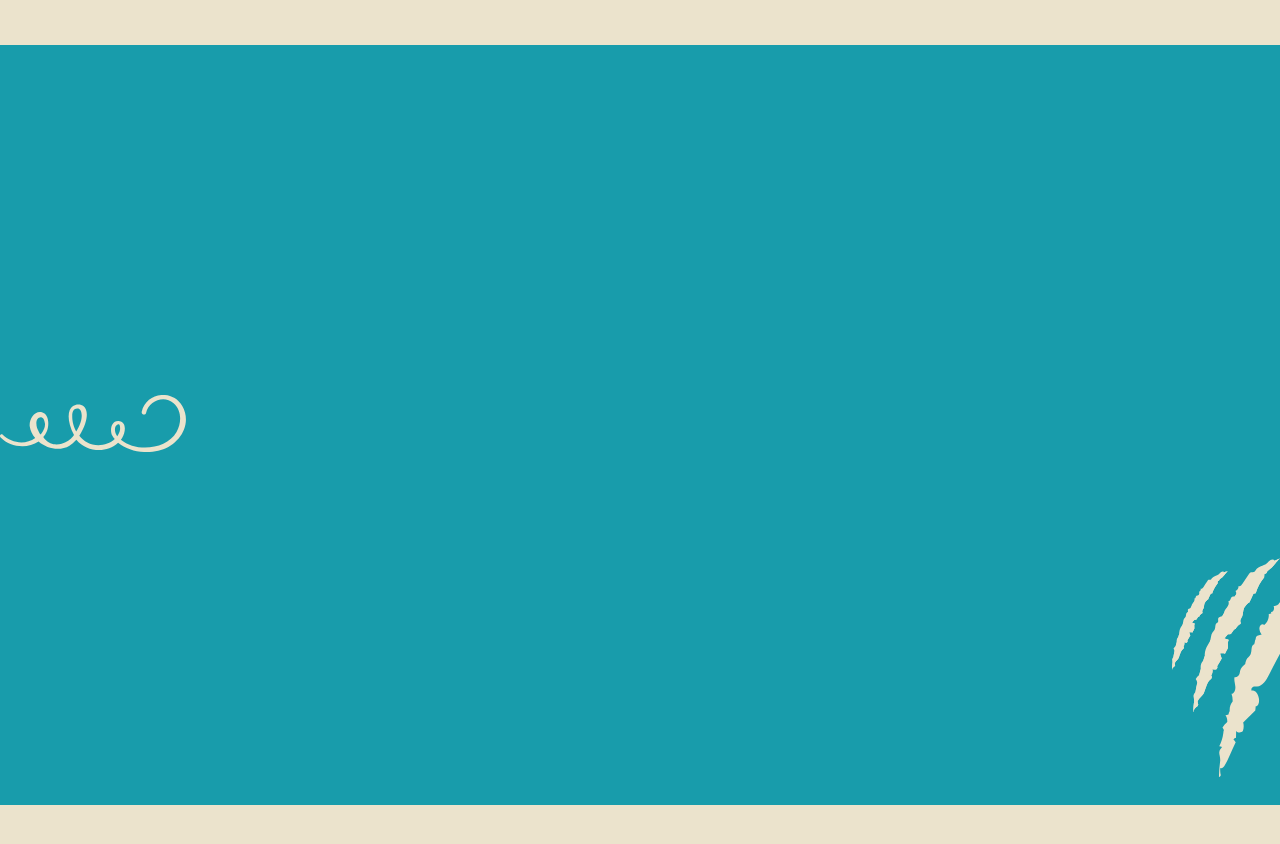
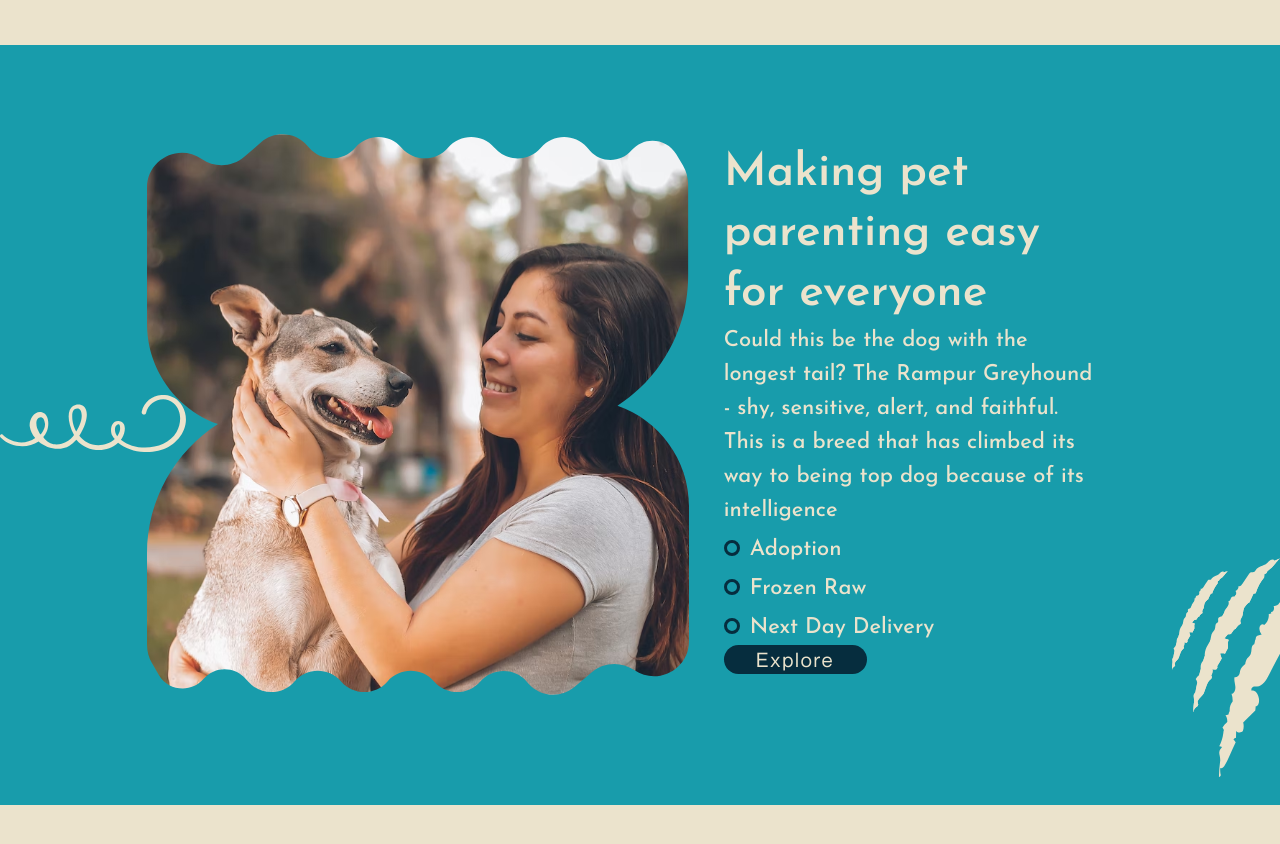
Before and after one commit to Artem0714/pet-shop-lp, a React (Create React App) app: page / in a window 1280 px wide. Shown: the part 1920-2764 px from the top of the page. Built offline with nearby package versions, Linux system fonts and the light colour scheme.

Commit message:
build(third page): finished third pade

```diff
--- a/src/App.js
+++ b/src/App.js
@@ -3,8 +3,8 @@ import { IconsPetBlock } from "./components/IconsPetBlock";
 import { MainPage } from "./components/MainPage";
 import { Navbar } from "./components/Navbar";
 import { DifferentCategory } from "./components/differentCategory/DifferentCategory";
-import { ChangeButton } from "./components/buttons/ChangeButton";
 import { OurService } from "./components/OurService";
+import { ThirdPage } from "./components/ThirdPage";
 
 function App() {
   return (
@@ -18,6 +18,7 @@ function App() {
           <IconsPetBlock />
         </div>
         <OurService />
+        <ThirdPage />
       </div>
     </>
 
--- a/src/components/OurService.css
+++ b/src/components/OurService.css
@@ -3,6 +3,9 @@
     flex-direction: column;
     margin-top: 100px;
     width: 100%;
+}
+.os-titel {
+    padding-left: 45px;
 }
 
 .our-service h1 {
--- /dev/null
+++ b/src/components/ThirdPage.css
@@ -0,0 +1,70 @@
+.third-page-main {
+    display: flex;
+    height: 550px;
+    margin-top: 165px;
+}
+
+.third-page-discription {
+    color: rgba(235, 227, 204, 1);
+    font-family: "Josefin Sans";
+    padding: 10px 3.5%;
+    display: flex;
+    flex-direction: column;
+    justify-content: space-between;
+}
+
+.third-page-discription h1 {
+    font-size: 46px;
+    font-style: normal;
+    line-height: 60px;
+    font-weight: 600;
+}
+
+.third-page-discription p {
+    font-size: 22px;
+    font-style: normal;
+    line-height: 34px;
+    font-weight: 500;
+}
+
+.class-name-for-button{
+    background-color: rgba(6, 45, 62, 1);
+    padding: 0;
+    border: 0;
+    width: 143px;
+    height: 62px;
+    border-radius: 190px;
+    font-family: 'Neue Montreal';
+    font-style: normal;
+    font-weight: 500;
+    font-size: 20px;
+    letter-spacing: 0.09em;
+    color: rgba(235, 227, 204, 1);
+}
+
+.class-name-for-button:hover {
+    background-color: rgba(6, 45, 62, 0.8);
+}
+
+.class-name-for-button:active {
+    background-color: rgb(251, 189, 8);
+    color: rgba(6, 45, 62, 1);
+}
+
+.dot-text {
+    display: flex;
+    align-items: center;
+    line-height: 0;
+}
+
+.dot-text p {
+    padding-left: 10px;
+    padding-top: 5px;
+}
+
+.dot-circle {
+    height: 16px;
+    width: 16px;
+    border: 3px solid rgba(6, 45, 62, 1);
+    border-radius: 50%;
+}
--- /dev/null
+++ b/src/components/ThirdPage.jsx
@@ -0,0 +1,32 @@
+import React from "react";
+import thirdpage_dogandwomen from "../UI/img/thirdpage_dogandwomen.svg";
+import './ThirdPage.css';
+
+export const ThirdPage = (props) => {
+    return(
+        <div className="third-page-main">
+            <div className="third-page-img">
+                <img src={thirdpage_dogandwomen} alt="thirdpage_dogandwomen" />
+            </div>
+            <div className="third-page-discription">
+                <h1>Making pet parenting easy for everyone</h1>
+                <p>Could this be the dog with the longest tail? The Rampur Greyhound - shy, sensitive, alert, and faithful. This is a breed that has climbed its way to being top dog because of its intelligence</p>
+                <div className="block-dots">
+                    <div className="dot-text">
+                        <div className="dot-circle"></div>
+                        <p>Adoption</p>
+                    </div>
+                    <div className="dot-text">
+                        <div className="dot-circle"></div>
+                        <p>Frozen Raw</p>
+                    </div>
+                    <div className="dot-text">
+                        <div className="dot-circle"></div>
+                        <p>Next Day Delivery</p>
+                    </div>
+                </div>
+                <button className="class-name-for-button">Explore</button>
+            </div>
+        </div>
+    )
+}
```
Also changed, not shown: src/UI/img/thirdpage_dogandwomen.svg (added), src/components/carousel/Carousel.js (renamed from src/components/carousel/Carousel.jsx).
